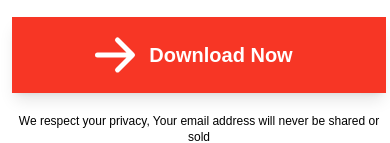
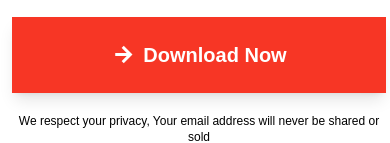
Before and after one commit to Waqas-Ahmed1998/splitVideo-temp-2, a website built with Vite: page index.html in a window 390 px wide. Shown: the part 361-504 px from the top of the page. Built offline with nearby package versions, Linux system fonts and the light colour scheme; a web font is replaced by a local one.

Commit message:
downlaod spel fix

```diff
--- a/index.html
+++ b/index.html
@@ -14,8 +14,9 @@
   <!-- <link rel="stylesheet" href="https://cdnjs.cloudflare.com/ajax/libs/font-awesome/6.1.1/css/all.min.css"
     integrity="sha512-KfkfwYDsLkIlwQp6LFnl8zNdLGxu9YAA1QvwINks4PhcElQSvqcyVLLD9aMhXd13uQjoXtEKNosOWaZqXgel0g=="
     crossorigin="anonymous" referrerpolicy="no-referrer" /> -->
+  <link href="https://fonts.googleapis.com/icon?family=Material+Icons" rel="stylesheet">
   <link rel="stylesheet" href="./dist/styles.css">
-  <script src="https://kit.fontawesome.com/70163f29d0.js" crossorigin="anonymous"></script>
+  <!-- <script src="https://kit.fontawesome.com/70163f29d0.js" crossorigin="anonymous"></script> -->
   <title>quiz-form</title>
 </head>
 
@@ -58,13 +59,13 @@
               class="   rounded-md w-full border border-gray-300 active:outline-none focus:outline-none  shadow-sm  px-4 py-3 ">
 
             <button
-              class="cursor-pointer hover:bg-[#c76768] bg-[#f73625]  shadow-lg  border-8 border-transparent  font-bold  text-center  py-4 md:text-4xl  w-full md:px-10    text-[#ffffff] space-x-6  flex items-center justify-center transition-all hover:bg-gradient-to-l  ease-in-out text-xl hover:text-white  ">
-              <i class="scale-[2.5]"> <svg xmlns="http://www.w3.org/2000/svg" class="h-5 w-5 " viewBox="0 0 20 20"
-                  fill="currentColor">
-                  <path fill-rule="evenodd"
-                    d="M10.293 3.293a1 1 0 011.414 0l6 6a1 1 0 010 1.414l-6 6a1 1 0 01-1.414-1.414L14.586 11H3a1 1 0 110-2h11.586l-4.293-4.293a1 1 0 010-1.414z"
-                    clip-rule="evenodd" />
-                </svg></i>
+              class="cursor-pointer hover:bg-[#c76768] bg-[#f73625]  shadow-lg  border-8 border-transparent  font-bold  text-center  py-4 md:text-4xl  w-full md:px-10    text-[#ffffff] md:space-x-4 space-x-2 flex items-center justify-center transition-all hover:bg-gradient-to-l  ease-in-out text-xl hover:text-white  ">
+
+
+              <i class="md:scale-[2] flex items-center"><span class="material-icons  font-bold  ">
+                  arrow_forward
+                </span></i>
+
 
               <p class=""><span></span> Download Now</p>
             </button>
```
Also changed, not shown: dist/styles.css, public/arrow-right.svg (added), public/check.svg (added).
